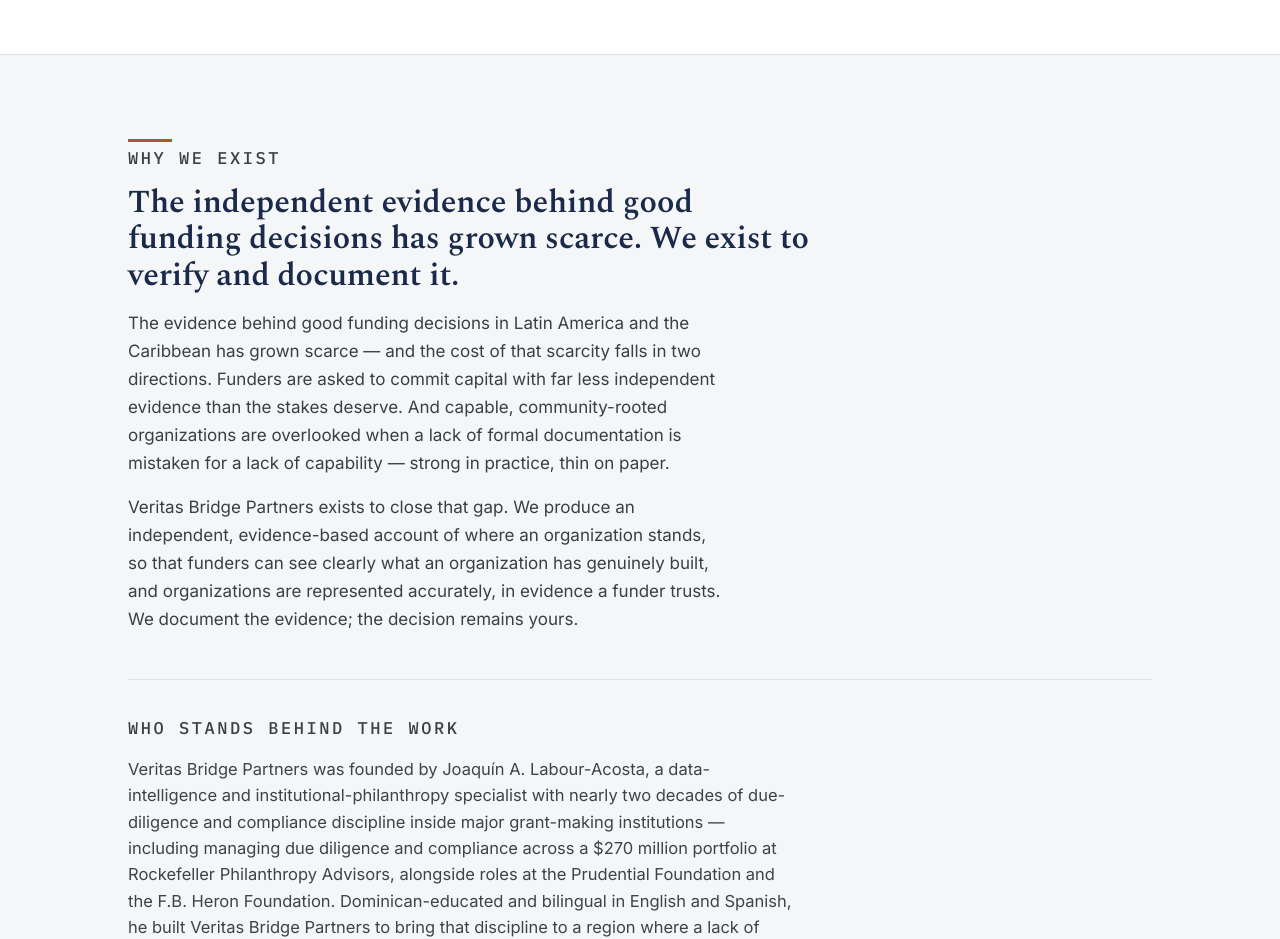
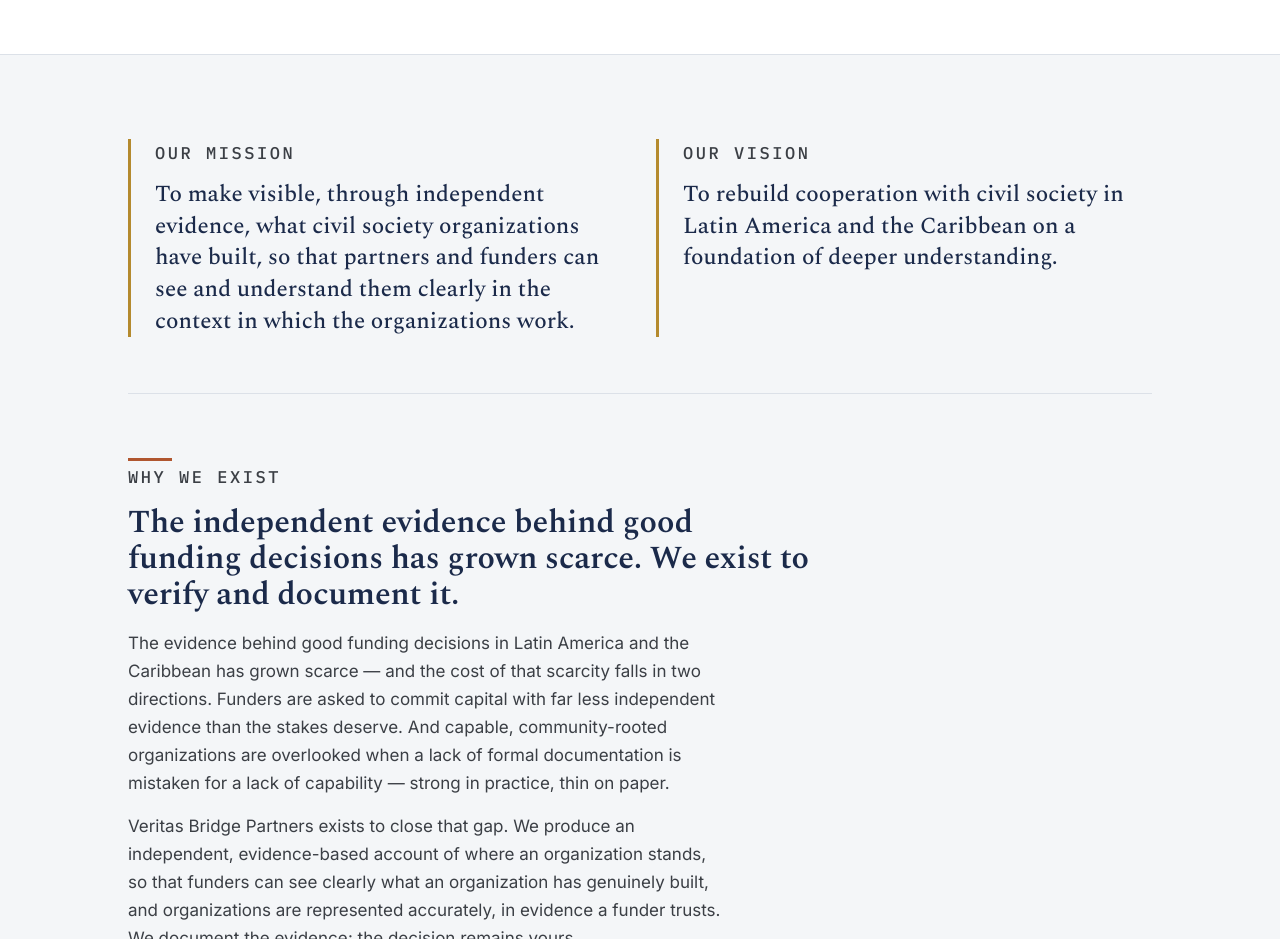
Before and after one commit to jlabouracosta/veritasbridge.global, a plain HTML site: page index.html in a window 1280 px wide. Shown: the part 7120-8059 px from the top of the page. Drawn offline with nearby package versions, Linux system fonts and the light colour scheme.

Commit message:
Implement mission and vision styles and content
Added styles and content for mission and vision section.

```diff
--- a/index.html
+++ b/index.html
@@ -196,6 +196,13 @@
   .links .submenu a:hover{opacity:1;background:var(--paper)}
   section[id]{scroll-margin-top:84px}
   #about-founder{scroll-margin-top:96px}
+    /* ===== VBP CHANGE 2026-11-24 (1 of 3) — START: mission and vision styles ===== */
+  #mission{scroll-margin-top:96px}
+  .mv{display:grid;grid-template-columns:repeat(auto-fit,minmax(280px,1fr));gap:32px;margin-bottom:64px;padding-bottom:56px;border-bottom:1px solid var(--line)}
+  .mv-item{padding-left:24px;border-left:3px solid var(--gold)}
+  .founder .mv-text{font-family:var(--serif);font-size:clamp(19px,2.3vw,23px);color:var(--navy);font-weight:500;line-height:1.38;margin-top:12px;max-width:none}
+  /* ===== VBP CHANGE 2026-11-24 (1 of 3) — END ===== */
+
 </style>
 <script type="application/ld+json">
 {"@context":"https://schema.org","@type":"Organization","name":"Veritas Bridge Partners","url":"https://veritasbridge.global/","email":"jlabour@veritasbridge.global","description":"Independent, evidence-based documentation of Latin American and Caribbean organizations' standing, produced for funders. Veritas documents the evidence; the funding decision remains the funder's.","founder":{"@type":"Person","name":"Joaquín A. Labour-Acosta"},"areaServed":"Latin America and the Caribbean","knowsAbout":["organizational due diligence","nonprofit assessment","independent verification","grantmaking due diligence"]}
@@ -266,7 +273,8 @@
            <div class="navitem has-sub">
         <button class="navlink" aria-haspopup="true" aria-expanded="false">About<span class="caret" aria-hidden="true">▾</span></button>
         <div class="submenu">
-          <a href="#founder">Why we exist</a>
+                    <!-- VBP CHANGE 2026-11-24 (2 of 3): menu link; previously read «Why we exist» -->
+          <a href="#mission">Mission &amp; vision</a>
           <a href="#about-founder">Who stands behind the work</a>
         </div>
       </div>
@@ -505,6 +513,12 @@
 
         <section class="founder" id="founder">
     <div class="wrap reveal">
+            <!-- ===== VBP CHANGE 2026-11-24 (3 of 3) — START: mission and vision block ===== -->
+      <div class="mv" id="mission" role="region" aria-label="Mission and vision">
+        <div class="mv-item"><p class="eyebrow">Our mission</p><p class="mv-text">To make visible, through independent evidence, what civil society organizations have built, so that partners and funders can see and understand them clearly in the context in which the organizations work.</p></div>
+        <div class="mv-item"><p class="eyebrow">Our vision</p><p class="mv-text">To rebuild cooperation with civil society in Latin America and the Caribbean on a foundation of deeper understanding.</p></div>
+      </div>
+      <!-- ===== VBP CHANGE 2026-11-24 (3 of 3) — END ===== -->
       <div class="sec-head">
         <div class="rule"></div>
         <p class="eyebrow">Why we exist</p>
```
